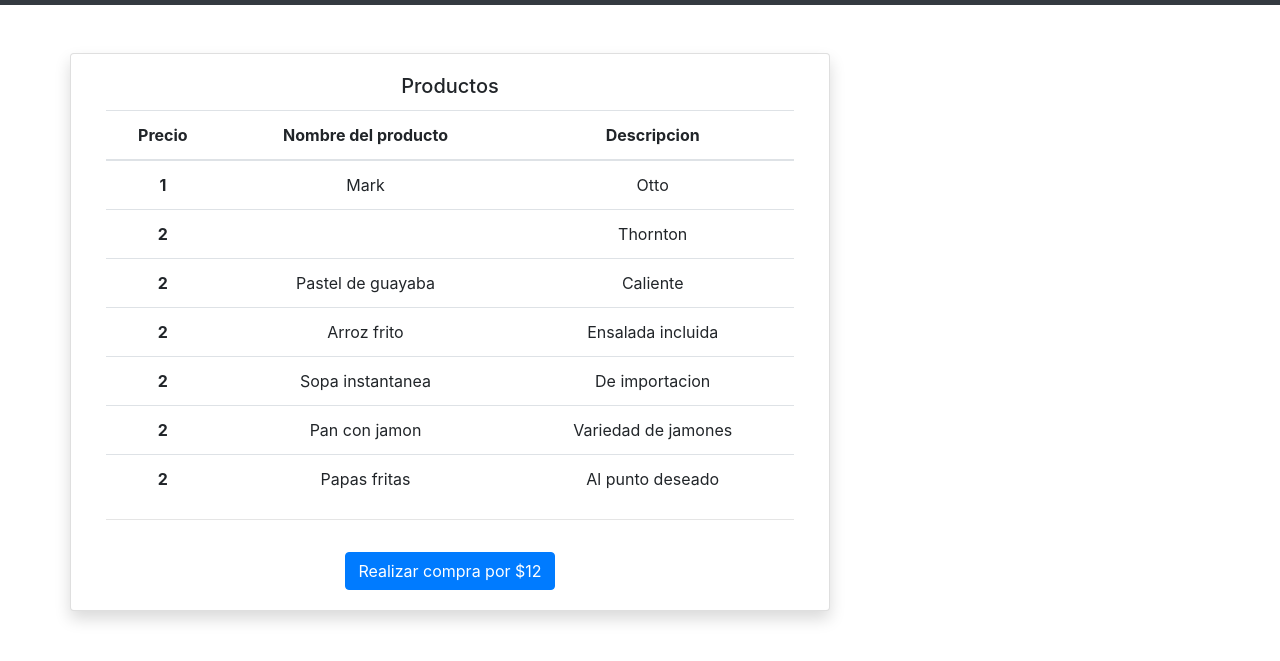
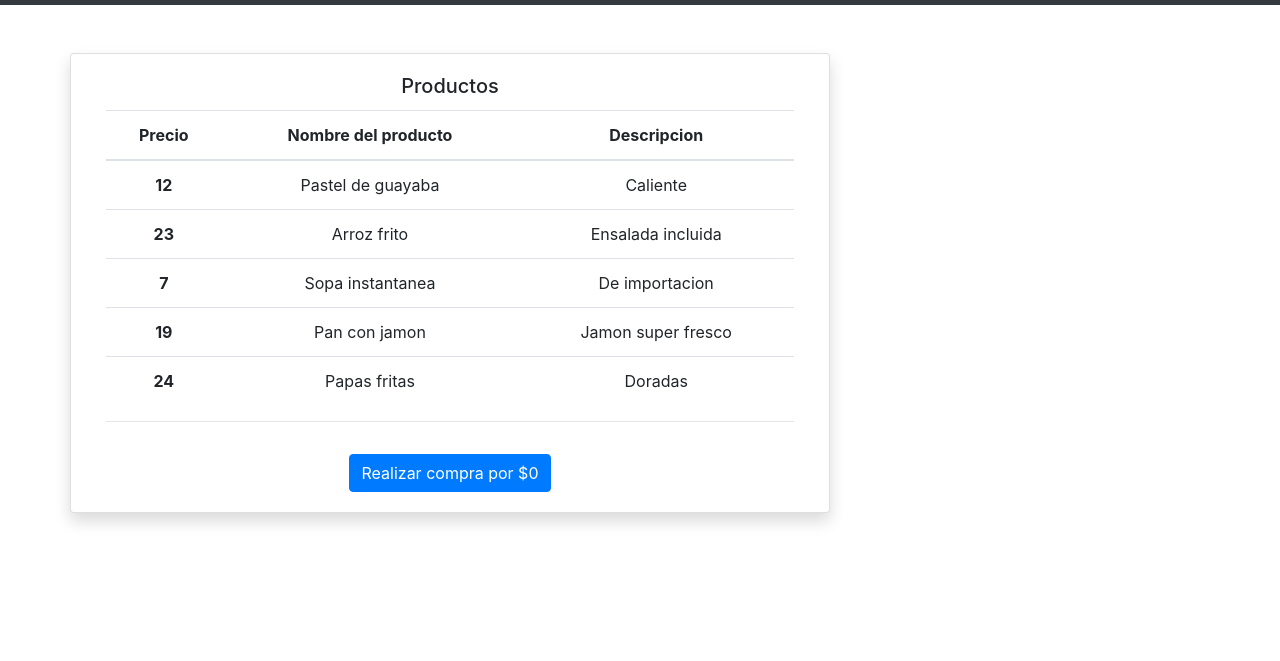
Before and after one commit to rorok99/TablaComida, a plain HTML site: page index..html in a window 1280 px wide. Shown: the part 51-712 px from the top of the page. Drawn offline with Linux system fonts and the light colour scheme.

Commit message:
newcambios3

```diff
--- a/index..html
+++ b/index..html
@@ -55,45 +55,35 @@
               </thead>
               <tbody>
                 <tr>
-                  <th scope="row">1</th>
-                  <td>Mark</td>
-                  <td>Otto</td>
-                </tr>
-                <tr>
-                  <th scope="row">2</th>
-                  <td></td>
-                  <td>Thornton</td>
-                </tr>
-                <tr>
-                  <th scope="row">2</th>
+                  <th scope="row">12</th>
                   <td>Pastel de guayaba</td>
                   <td>Caliente</td>
                 </tr>
                 <tr>
-                  <th scope="row">2</th>
+                  <th scope="row">23</th>
                   <td>Arroz frito</td>
                   <td>Ensalada incluida</td>
                 </tr>
                 <tr>
-                  <th scope="row">2</th>
+                  <th scope="row">7</th>
                   <td>Sopa instantanea</td>
                   <td>De importacion</td>
                 </tr>
                 <tr>
-                  <th scope="row">2</th>
+                  <th scope="row">19</th>
                   <td>Pan con jamon</td>
-                  <td>Variedad de jamones</td>
+                  <td>Jamon super fresco</td>
                 </tr>
                 <tr>
-                  <th scope="row">2</th>
+                  <th scope="row">24</th>
                   <td>Papas fritas</td>
-                  <td>Al punto deseado</td>
+                  <td>Doradas</td>
                 </tr>
               </tbody>
             </table>
             <hr />
             <button id="buy" class="btn btn-primary mt-3" onclick="handleClick">
-              Realizar compra por $<span>12</span>
+              Realizar compra por $<span>0</span>
             </button>
           </div>
         </div>
--- a/js/index.js
+++ b/js/index.js
@@ -1,4 +1,4 @@
-const precios = [12, 23, 7, 19, 10, 32, 25];
+const precios = [12, 23, 7, 19, 10];
 
 $(() => {
   const $element = $("#table tbody tr");
```
